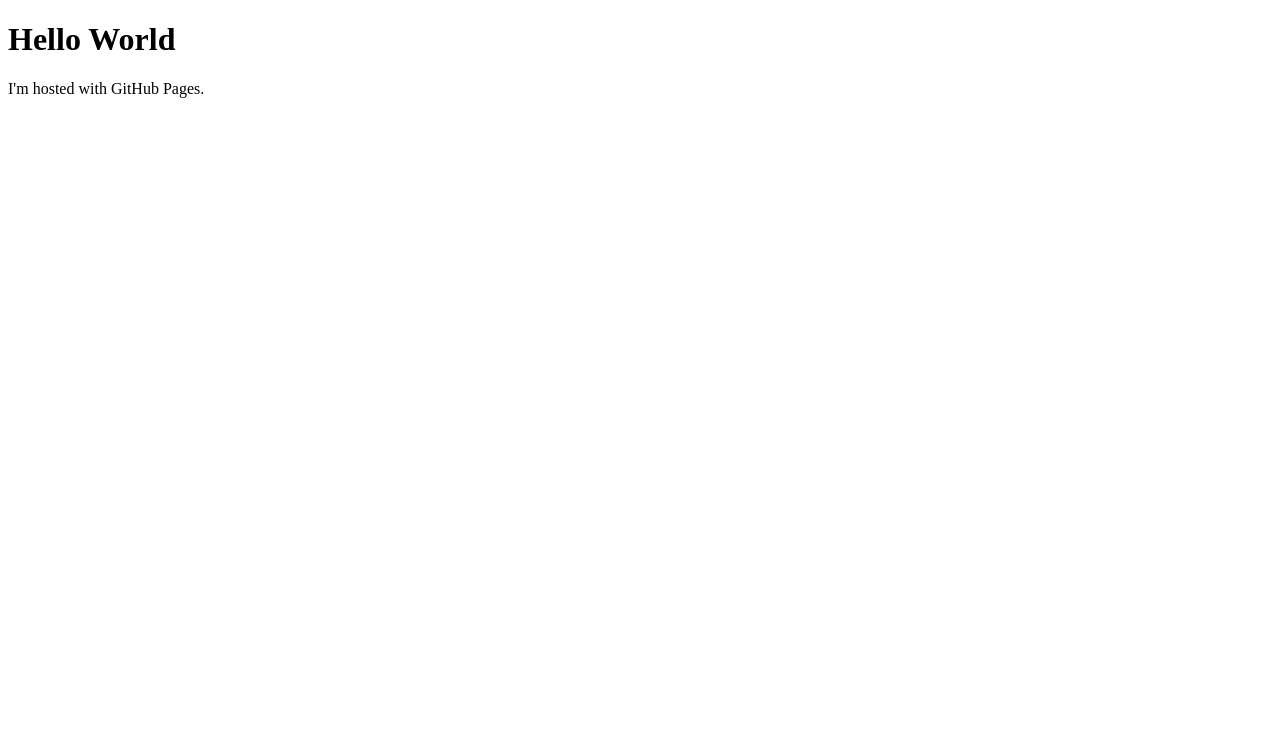
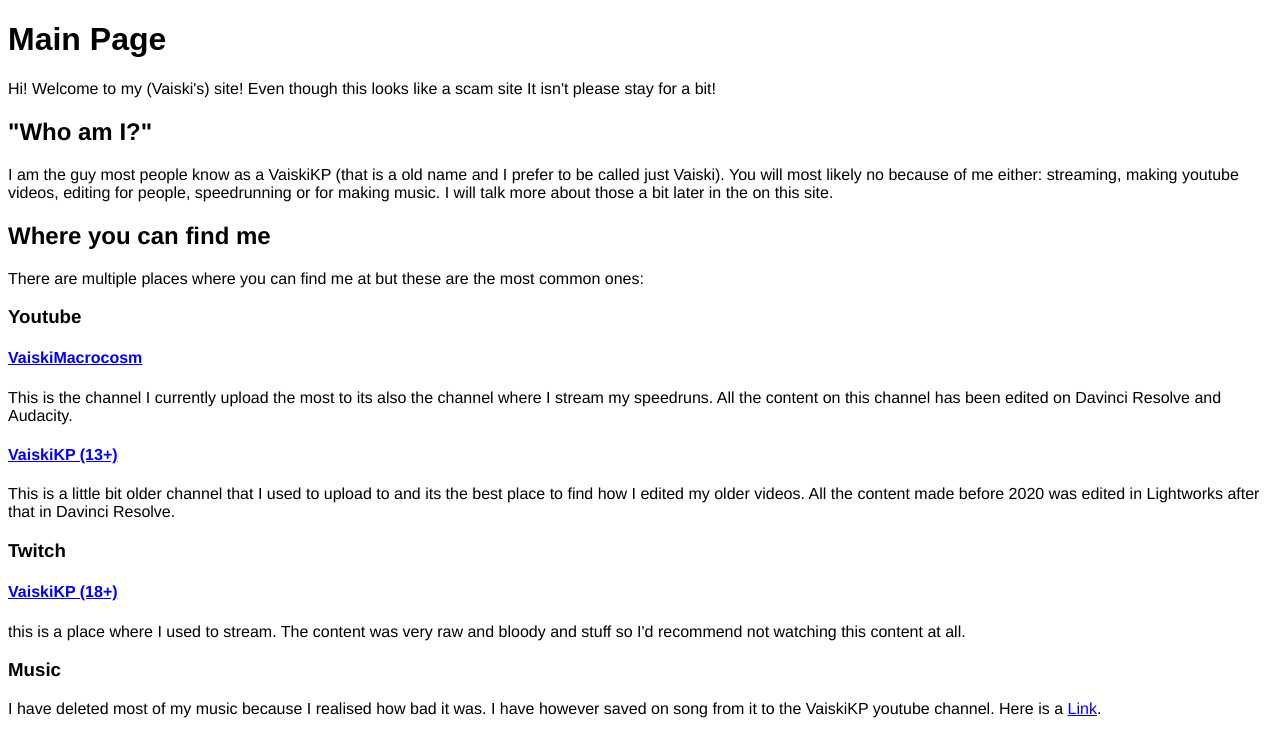
Before and after one commit to VaiskiKP/VaiskiKP.github.io, a plain HTML site: page index.html in a window 1280 px wide. Drawn offline with Linux system fonts and the light colour scheme.

Commit message:
First Actual Version

```diff
--- a/index.html
+++ b/index.html
@@ -1,7 +1,45 @@
 <!DOCTYPE html>
 <html>
+<head>
+<title>Main Page</title>
+</head>
 <body>
-<h1>Hello World</h1>
-<p>I'm hosted with GitHub Pages.</p>
+<h1 style="font-family:Arial"> Main Page
+</h1>
+<p style="font-family:Helvetica">Hi! Welcome to my (Vaiski's) site! Even though this looks like a scam site It isn't please stay for a bit!
+</p>
+
+<h2 style="font-family:Helvetica">"Who am I?"
+</h2>
+<p style="font-family:Helvetica">I am the guy most people know as a VaiskiKP (that is a old name and I prefer to be called just Vaiski). You will most likely no because of me either: streaming, making youtube videos, editing for people, speedrunning or for making music. I will talk more about those a bit later in the on this site.
+</p>
+
+<h2 style="font-family:Helvetica">Where you can find me
+</h2>
+<p style="font-family:Helvetica">There are multiple places where you can find me at but these are the most common ones:
+</p>
+<h3 style="font-family:Helvetica">Youtube
+</h3>
+<h4 style="font-family:Helvetica"><a href=”https://www.youtube.com/channel/UCk5jaUve-yNLCyCm9qDmIZQ”>VaiskiMacrocosm</a>
+</h4>
+<p style="font-family:Helvetica">This is the channel I currently upload the most to its also the channel where I stream my speedruns. All the content on this  channel has been edited on Davinci Resolve and Audacity.
+</p>
+
+<h4 style="font-family:Helvetica"><a href=”https://www.youtube.com/channel/UCuDn3rht7Beu6Q0zj2lwMyQ”>VaiskiKP (13+)</a>
+</h4>
+<p style="font-family:Helvetica">This is a little bit older channel that I used to upload to and its the best place to find how I edited my older videos. All the content made before 2020 was edited in Lightworks after that in Davinci Resolve.
+</p>
+
+<h3 style="font-family:Helvetica">Twitch
+</h3>
+<h4 style="font-family:Helvetica"><a href=”https://www.twitch.tv/vaiskikp”>VaiskiKP (18+)</a>
+</h4>
+<p style="font-family:Helvetica">this is a place where I used to stream. The content was very raw and bloody and stuff so I'd recommend not watching this content at all.
+</p>
+
+<h3 style="font-family:Helvetica">Music
+</h3>
+<p style="font-family:Helvetica">I have deleted most of my music because I realised how bad it was. I have however saved on song from it to the VaiskiKP youtube channel. Here is a <a href=”https://youtu.be/CMz_9X6Iy0A”>Link</a>.
+</p>
 </body>
 </html>
```
